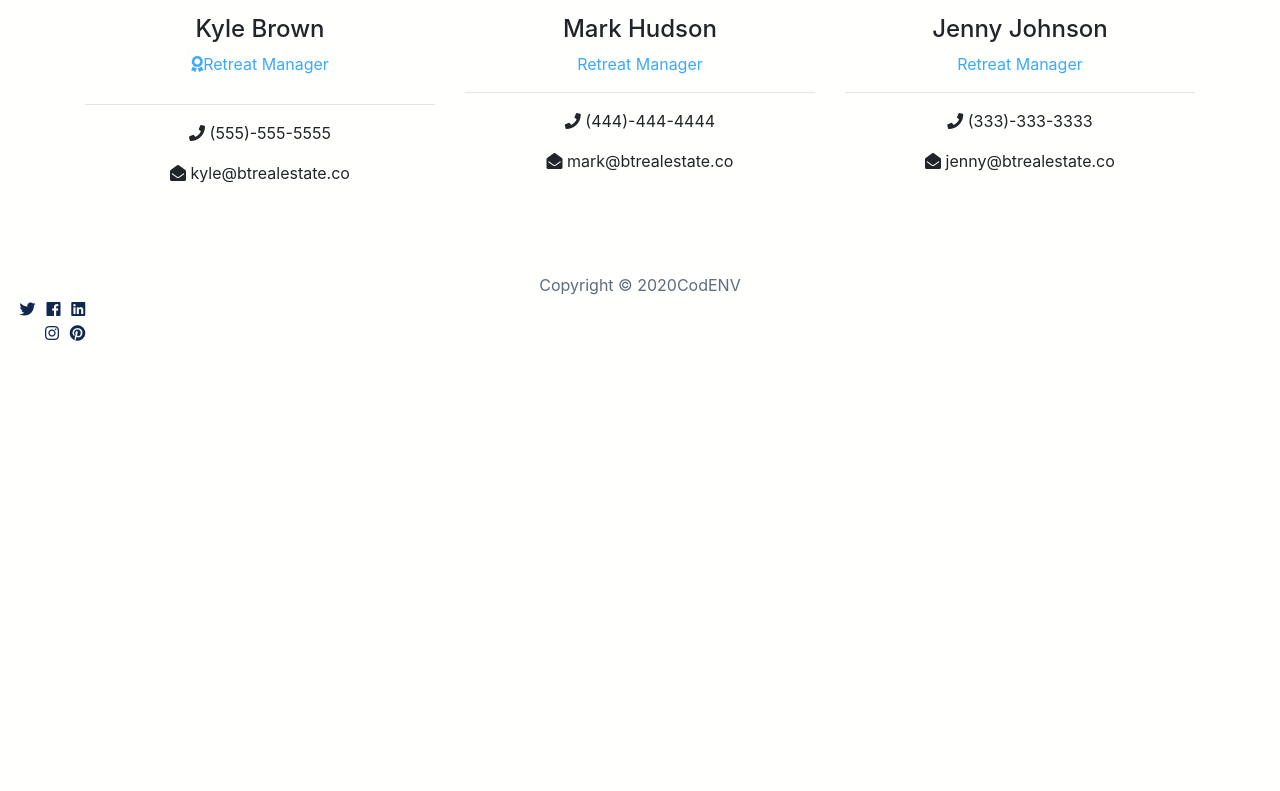
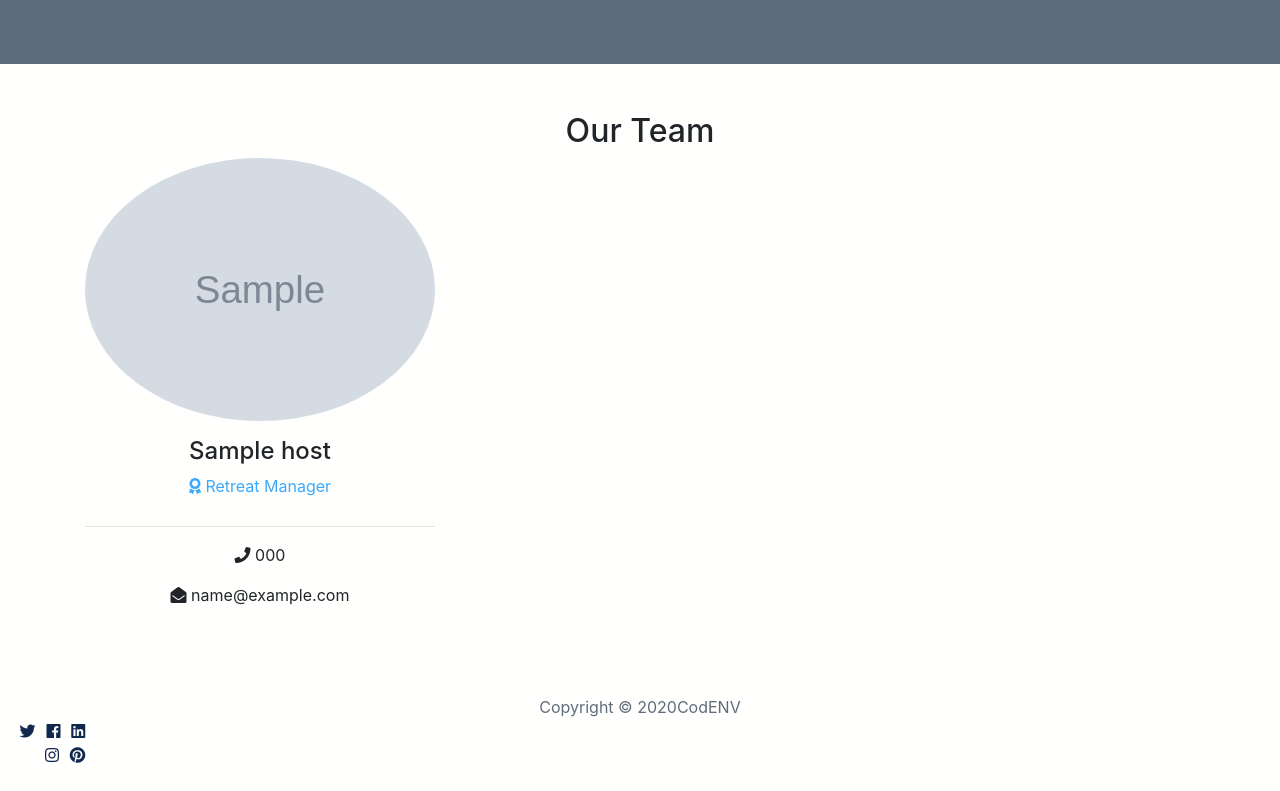
Before and after one commit to Carlscc/codecay, a Django app: template templates/pages/about.html in a window 1280 px wide. Shown: the part 1854-2645 px from the top of the page. Before the commit the page ends 2195 px from the top, so only its background shows below. Run offline with Django 3.2, Linux system fonts and the light colour scheme; the template is opened without the code that fills it: most values are stand-ins (such as "Sample title", 1, 10 or a date in 2020); grey boxes marked "Sample" are stand-in pictures; some libraries are stand-ins or nearby versions.

Commit message:
pull hosts data to about page, fix formatting

```diff
--- a/templates/pages/about.html
+++ b/templates/pages/about.html
@@ -31,26 +31,20 @@
   <section id="about" class="py-4">
     <div class="container">
       <div class="row">
-        <div class="col-md-8">
-          <h2>We Search For The Perfect Code Retreat</h2>
+        <div class="col-md-12">
+          <h2>We Have Sourced The Perfect Code Retreats!</h2>
           <p class="lead">Lorem ipsum dolor sit, amet consectetur adipisicing elit. Sunt, pariatur!</p>
           <img src="{% static 'img/station2.jpg' %}" alt="">
           <p class="mt-4">Lorem ipsum dolor sit amet consectetur adipisicing elit. Perspiciatis esse officia repudiandae ad saepe ex, amet
             neque quod accusamus rem quia magnam magni dolorum facilis ullam minima perferendis? Exercitationem at quaerat
             commodi id libero eveniet harum perferendis laborum molestias quia.</p>
+          <p class="mt-4">Lorem ipsum dolor sit amet consectetur adipisicing elit. Perspiciatis esse officia repudiandae ad saepe ex, amet
+            neque quod accusamus rem quia magnam magni dolorum facilis ullam minima perferendis? Exercitationem at quaerat
+            commodi id libero eveniet harum perferendis laborum molestias quia.</p>
+          <p class="mt-4">Lorem ipsum dolor sit amet consectetur adipisicing elit. Perspiciatis esse officia repudiandae ad saepe ex, amet
+            neque quod accusamus rem quia magnam magni dolorum facilis ullam minima perferendis? Exercitationem at quaerat
+            commodi id libero eveniet harum perferendis laborum molestias quia.</p>
         </div>
-        {% comment %} <div class="col-md-4">
-          <div class="card">
-            <img class="card-img-top" src="assets/img/realtors/kyle.jpg" alt="Seller of the month">
-            <div class="card-body">
-              <h5 class="card-title">Seller Of The Month</h5>
-              <h6 class="text-secondary">Kyle Brown</h6>
-              <p class="card-text">Lorem ipsum dolor sit amet consectetur adipisicing elit. Omnis nesciunt amet, illo itaque similique repellat.
-                content.
-              </p>
-            </div>
-          </div>
-        </div> {% endcomment %}
       </div>
     </div>
   </section>
@@ -68,39 +62,28 @@
     <div class="container">
       <h2 class="text-center">Our Team</h2>
       <div class="row text-center">
-        <div class="col-md-4">
-          <img src="assets/img/realtors/kyle.jpg" alt="" class="rounded-circle mb-3">
-          <h4>Kyle Brown</h4>
+      {% if hosts %}
+        {% for host in hosts %}
+             <div class="col-md-4">
+          <img src="{{ host.photo.url }}" alt="" class="rounded-circle mb-3">
+          <h4>{{ host.name }}</h4>
           <p class="text-success">
-            <i class="fas fa-award text-success mb-3"></i>Retreat Manager</p>
+            <i class="fas fa-award text-success mb-3"></i> Retreat Manager</p>
           <hr>
           <p>
-            <i class="fas fa-phone"></i> (555)-555-5555</p>
+            <i class="fas fa-phone"></i> {{ host.phone }}</p>
           <p>
-            <i class="fas fa-envelope-open"></i> kyle@btrealestate.co</p>
+            <i class="fas fa-envelope-open"></i> {{ host.email }}</p>
         </div>
+        {% endfor %}
 
-        <div class="col-md-4">
-          <img src="assets/img/realtors/mark.jpg" alt="" class="rounded-circle mb-3">
-          <h4>Mark Hudson</h4>
-          <p class="text-success">Retreat Manager</p>
-          <hr>
-          <p>
-            <i class="fas fa-phone"></i> (444)-444-4444</p>
-          <p>
-            <i class="fas fa-envelope-open"></i> mark@btrealestate.co</p>
-        </div>
 
-        <div class="col-md-4">
-          <img src="assets/img/realtors/jenny.jpg" alt="" class="rounded-circle mb-3">
-          <h4>Jenny Johnson</h4>
-          <p class="text-success">Retreat Manager</p>
-          <hr>
-          <p>
-            <i class="fas fa-phone"></i> (333)-333-3333</p>
-          <p>
-            <i class="fas fa-envelope-open"></i> jenny@btrealestate.co</p>
-        </div>
+      {% else %}
+      <div class="col-md-12">
+      <p>No Hosts Available</p>
+      </div>
+      {% endif %}
+
       </div>
     </div>
   </section>
```
Also changed, not shown: pages/views.py (+8 -1 lines).
